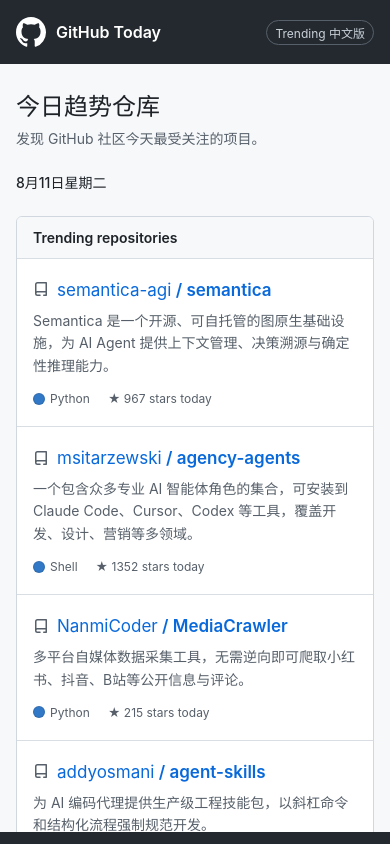
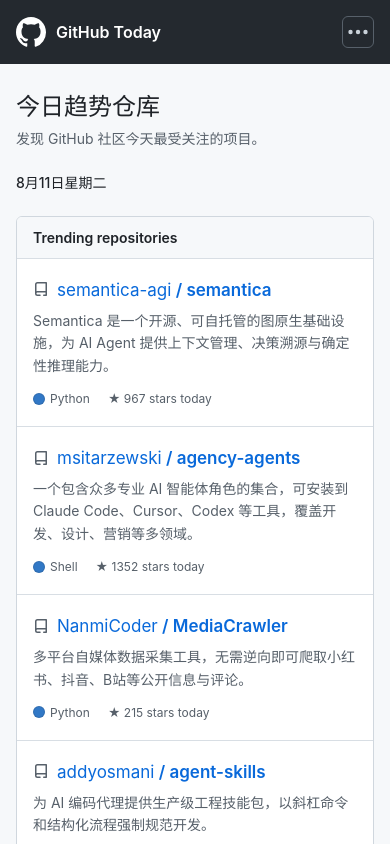
Before and after one commit to YQX14583/github-today, a Next.js app: page / in a window 390 px wide. Shown: the top 844 px of the page. Built offline with nearby package versions, Linux system fonts and the light colour scheme.

Commit message:
replace mobile badge with more icon

```diff
--- a/app/globals.css
+++ b/app/globals.css
@@ -20,7 +20,8 @@
 .nav-inner { width: min(100% - 48px, 1012px); height: 100%; margin: auto; display: flex; align-items: center; justify-content: space-between; }
 .brand { display: inline-flex; align-items: center; gap: 10px; color: #fff; font-size: 16px; font-weight: 600; text-decoration: none; }
 .brand svg { width: 30px; height: 30px; fill: currentColor; }
-.nav-badge { padding: 3px 8px; border: 1px solid #57606a; border-radius: 20px; color: #c9d1d9; font-size: 12px; }
+.nav-more { display: grid; width: 32px; height: 32px; place-items: center; border: 1px solid #57606a; border-radius: 6px; color: #c9d1d9; }
+.nav-more svg { fill: currentColor; }
 
 .feed { width: min(100% - 48px, 1012px); margin: 0 auto; padding: 40px 0 calc(80px + env(safe-area-inset-bottom)); }
 .feed-header { display: flex; align-items: flex-end; justify-content: space-between; gap: 24px; margin-bottom: 24px; }
@@ -80,17 +81,6 @@
   body {
     padding-top: calc(64px + env(safe-area-inset-top));
   }
-  body::after {
-    content: "";
-    position: fixed;
-    z-index: 100;
-    right: 0;
-    bottom: 0;
-    left: 0;
-    height: calc(12px + env(safe-area-inset-bottom));
-    background: #24292f;
-    pointer-events: none;
-  }
   .site-nav {
     position: fixed;
     z-index: 100;
--- a/app/page.tsx
+++ b/app/page.tsx
@@ -27,7 +27,9 @@
             <svg width="30" height="30" viewBox="0 0 16 16" aria-hidden="true"><path d="M8 0C3.58 0 0 3.64 0 8.13c0 3.59 2.29 6.64 5.47 7.71.4.08.55-.18.55-.39 0-.19-.01-.83-.01-1.51-2.01.38-2.53-.5-2.69-.96-.09-.23-.48-.96-.82-1.15-.28-.15-.68-.53-.01-.54.63-.01 1.08.59 1.23.83.72 1.23 1.87.88 2.33.67.07-.53.28-.88.51-1.08-1.78-.21-3.64-.91-3.64-4.02 0-.89.31-1.62.82-2.19-.08-.2-.36-1.04.08-2.16 0 0 .67-.22 2.2.84A7.53 7.53 0 0 1 8 3.91c.68 0 1.36.09 2 .27 1.53-1.06 2.2-.84 2.2-.84.44 1.12.16 1.96.08 2.16.51.57.82 1.3.82 2.19 0 3.12-1.87 3.81-3.65 4.02.29.25.54.74.54 1.51 0 1.09-.01 1.97-.01 2.24 0 .22.15.47.55.39A8.12 8.12 0 0 0 16 8.13C16 3.64 12.42 0 8 0Z" /></svg>
             <span>GitHub Today</span>
           </Link>
-          <span className="nav-badge">Trending 中文版</span>
+          <span className="nav-more" role="img" aria-label="更多功能">
+            <svg width="20" height="20" viewBox="0 0 16 16" aria-hidden="true"><path d="M3.75 8a1.75 1.75 0 1 1-3.5 0 1.75 1.75 0 0 1 3.5 0Zm6 0a1.75 1.75 0 1 1-3.5 0 1.75 1.75 0 0 1 3.5 0Zm6 0a1.75 1.75 0 1 1-3.5 0 1.75 1.75 0 0 1 3.5 0Z" /></svg>
+          </span>
         </div>
       </nav>
 
--- a/app/repo/[slug]/page.tsx
+++ b/app/repo/[slug]/page.tsx
@@ -23,6 +23,9 @@
             <svg width="30" height="30" viewBox="0 0 16 16" aria-hidden="true"><path d="M8 0C3.58 0 0 3.64 0 8.13c0 3.59 2.29 6.64 5.47 7.71.4.08.55-.18.55-.39 0-.19-.01-.83-.01-1.51-2.01.38-2.53-.5-2.69-.96-.09-.23-.48-.96-.82-1.15-.28-.15-.68-.53-.01-.54.63-.01 1.08.59 1.23.83.72 1.23 1.87.88 2.33.67.07-.53.28-.88.51-1.08-1.78-.21-3.64-.91-3.64-4.02 0-.89.31-1.62.82-2.19-.08-.2-.36-1.04.08-2.16 0 0 .67-.22 2.2.84A7.53 7.53 0 0 1 8 3.91c.68 0 1.36.09 2 .27 1.53-1.06 2.2-.84 2.2-.84.44 1.12.16 1.96.08 2.16.51.57.82 1.3.82 2.19 0 3.12-1.87 3.81-3.65 4.02.29.25.54.74.54 1.51 0 1.09-.01 1.97-.01 2.24 0 .22.15.47.55.39A8.12 8.12 0 0 0 16 8.13C16 3.64 12.42 0 8 0Z" /></svg>
             <span>GitHub Today</span>
           </Link>
+          <span className="nav-more" role="img" aria-label="更多功能">
+            <svg width="20" height="20" viewBox="0 0 16 16" aria-hidden="true"><path d="M3.75 8a1.75 1.75 0 1 1-3.5 0 1.75 1.75 0 0 1 3.5 0Zm6 0a1.75 1.75 0 1 1-3.5 0 1.75 1.75 0 0 1 3.5 0Zm6 0a1.75 1.75 0 1 1-3.5 0 1.75 1.75 0 0 1 3.5 0Z" /></svg>
+          </span>
         </div>
       </nav>
       <main className="article-page">
```
